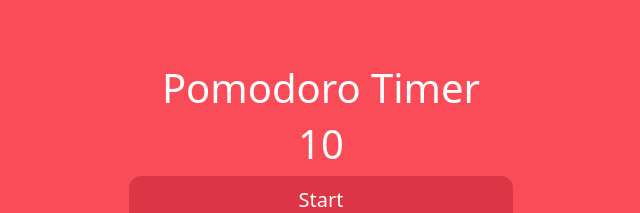
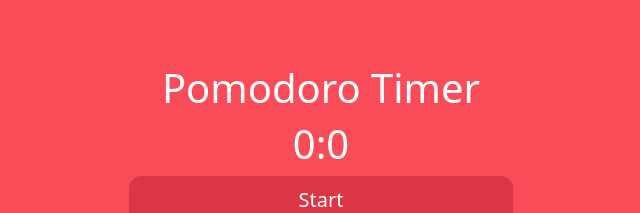
Before and after one commit to Davisralves/kanban-pomodoro, a React (Create React App) app in the folder pomodoro-kanban/: page / in a window 1280 px wide. Shown: the top 213 px of the page, without its empty margins (319-959 px from the left). Built offline with nearby package versions, Linux system fonts and the light colour scheme.

Commit message:
iniciando logica com minutos e segundos

```diff
--- a/pomodoro-kanban/src/Components/Timer.tsx
+++ b/pomodoro-kanban/src/Components/Timer.tsx
@@ -1,16 +1,48 @@
 import React, { useState, useEffect } from "react";
 import Button from "react-bootstrap/Button";
 
+const seconds: string[] = [];
+for(let index = 59; index >= 0; index -= 1) {
+  if(index >= 10) {
+    seconds.unshift(index.toString());
+  } else seconds.unshift('0' + index.toString())
+}
+const defaultMinutes = 25;
+const minutes = seconds.filter((number) => defaultMinutes >= parseInt(number));
+console.log(minutes, seconds);
+
+
 export default function Timer() {
-	const [counter, setCounter] = useState(10);
+	const [seconds, setSeconds] = useState(0);
+	const [minutes, setMinutes] = useState(0);
 	const [button, setButton] = useState(false);
+
+  const endTimer = (): number => {
+    setButton(false);
+    return 0;
+  }
 
 	const timer = () => {
 		let interval: NodeJS.Timer = null;
 		const oneSecond = 1000;
 		if (button) {
 			interval = setInterval(
-				() => setCounter((counter) => (counter > 0 ? counter - 1 : 0)),
+				() =>
+					setSeconds((seconds) => {
+						if (seconds > 0) {
+							return seconds - 1;
+						}
+						else {
+              setMinutes((minutes) => {
+                if(minutes > 0) {
+                  return minutes -1
+                } else {
+                  return endTimer();
+                };
+              })
+              return 60;
+            };
+					}),
 				oneSecond
 			);
 		}
@@ -20,9 +52,9 @@ export default function Timer() {
 	useEffect(timer, [button]);
 
 	return (
-		<section id='TimerSection'>
+		<section id="TimerSection">
 			<div className="flexbox">
-			<h1 data-testid="Timer">{counter}</h1>
+				<h1 data-testid="Timer">{`${minutes}:${seconds}`}</h1>
 			</div>
 			<Button
 				id="Start"
```
Lines whose indentation alone changed are shown as unchanged.
